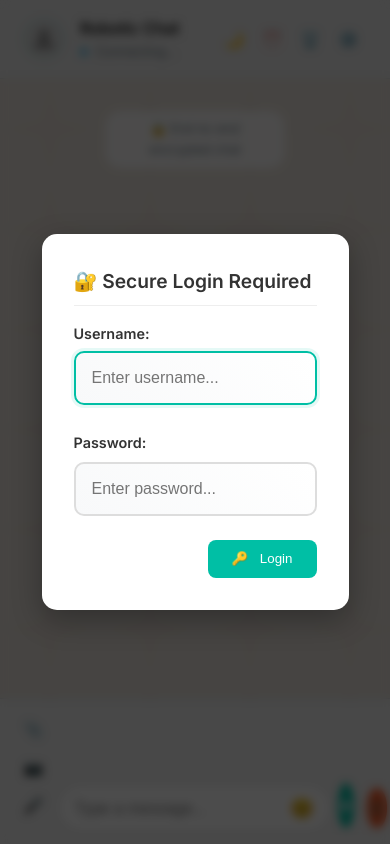
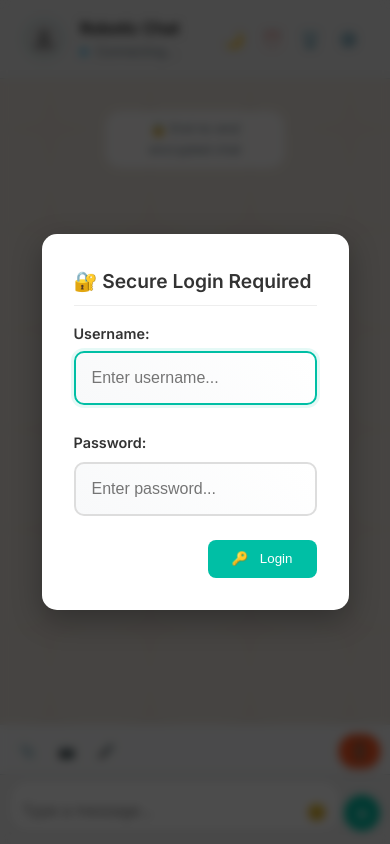
Before and after one commit to avinashrudhra/robotics, a website: page public/chat.html in a window 390 px wide. Drawn offline with nearby package versions, Linux system fonts and the light colour scheme.

Commit message:
second commit

```diff
--- a/public/chat.html
+++ b/public/chat.html
@@ -73,9 +73,9 @@
             </div>
         </div>
 
-        <!-- Message Input Area -->
-        <div class="message-input-container">
-            <div class="input-actions">
+        <!-- Input Area Header -->
+        <div class="input-area-header">
+            <div class="input-header-actions">
                 <!-- Attachment Button -->
                 <button class="input-btn" id="attachBtn" title="Attach File">
                     📎
@@ -92,12 +92,23 @@
                 </button>
             </div>
 
+            <!-- Quick Logout Button -->
+            <button class="logout-quick-btn" id="logoutQuickBtn" title="Logout">
+                <span class="logout-icon">🚪</span>
+                <span class="logout-text">Logout</span>
+            </button>
+        </div>
+
+        <!-- Message Input Area -->
+        <div class="message-input-container">
             <div class="message-input-wrapper">
-                <input type="text"
+                <textarea
                        id="messageInput"
                        class="message-input"
                        placeholder="Type a message..."
-                       autocomplete="off">
+                       autocomplete="off"
+                       rows="1"
+                       maxlength="1000"></textarea>
 
                 <button class="emoji-btn" id="emojiBtn" title="Emoji">
                     😊
@@ -106,11 +117,6 @@
 
             <button class="send-btn" id="sendBtn" title="Send Message">
                 <span class="send-icon">➤</span>
-            </button>
-
-            <!-- Quick Logout Button -->
-            <button class="input-btn logout-quick-btn" id="logoutQuickBtn" title="Logout">
-                🚪
             </button>
 
             <!-- Hidden File Input -->
--- a/public/script.js
+++ b/public/script.js
@@ -381,13 +381,19 @@ function setupEventListeners() {
     if (!elements.messageInput) return;
 
     // Message input
-    elements.messageInput.addEventListener('input', handleTyping);
+    elements.messageInput.addEventListener('input', (e) => {
+        handleTyping();
+        autoResizeTextarea(e.target);
+    });
     elements.messageInput.addEventListener('keypress', (e) => {
         if (e.key === 'Enter' && !e.shiftKey) {
             e.preventDefault();
             sendMessage();
         }
     });
+
+    // Initialize textarea height
+    autoResizeTextarea(elements.messageInput);
 
     // Send button
     elements.sendBtn?.addEventListener('click', sendMessage);
@@ -492,7 +498,33 @@ function sendMessage() {
 
     socket.emit('chat-message', messageData);
     elements.messageInput.value = '';
+    autoResizeTextarea(elements.messageInput);
     stopTyping();
+}
+
+// Auto-resize textarea to fit content (max 3 lines)
+function autoResizeTextarea(textarea) {
+    if (!textarea) return;
+
+    // Reset height to auto to get correct scrollHeight
+    textarea.style.height = 'auto';
+
+    // Calculate the height needed
+    const lineHeight = parseInt(getComputedStyle(textarea).lineHeight) || 24;
+    const minHeight = lineHeight; // 1 line
+    const maxHeight = lineHeight * 3; // 3 lines max
+
+    let newHeight = Math.min(Math.max(textarea.scrollHeight, minHeight), maxHeight);
+
+    // Set the new height
+    textarea.style.height = newHeight + 'px';
+
+    // Show scrollbar if content exceeds 3 lines
+    if (textarea.scrollHeight > maxHeight) {
+        textarea.style.overflowY = 'auto';
+    } else {
+        textarea.style.overflowY = 'hidden';
+    }
 }
 
 // Format message text
--- a/public/style.css
+++ b/public/style.css
@@ -822,20 +822,30 @@ body {
     color: #666;
 }
 
+/* Input Area Header */
+.input-area-header {
+    display: flex;
+    align-items: center;
+    justify-content: space-between;
+    padding: 0.8rem 1.5rem 0.5rem;
+    background: #f8f9fa;
+    border-top: 1px solid #e5e5e5;
+}
+
+.input-header-actions {
+    display: flex;
+    gap: 0.5rem;
+    align-items: center;
+}
+
 /* Message Input */
 .message-input-container {
     display: flex;
     align-items: flex-end;
     gap: 0.5rem;
-    padding: 1rem 1.5rem;
+    padding: 0.5rem 1.5rem 1rem;
     background: #f0f0f0;
     border-top: 1px solid #d1d7db;
-}
-
-.input-actions {
-    display: flex;
-    gap: 0.3rem;
-    margin-bottom: 0.5rem;
 }
 
 .input-btn {
@@ -873,11 +883,13 @@ body {
     flex: 1;
     position: relative;
     display: flex;
-    align-items: center;
+    align-items: flex-end;
     background: white;
-    border-radius: 25px;
-    padding: 0.7rem 1rem;
+    border-radius: 20px;
+    padding: 0.8rem 1rem;
     box-shadow: 0 1px 3px rgba(0, 0, 0, 0.1);
+    max-width: 75%;
+    min-height: 50px;
 }
 
 .message-input {
@@ -887,7 +899,12 @@ body {
     font-size: 1rem;
     background: transparent;
     resize: none;
-    max-height: 100px;
+    min-height: 24px;
+    max-height: 72px;
+    line-height: 1.4;
+    font-family: inherit;
+    overflow-y: auto;
+    word-wrap: break-word;
 }
 
 .emoji-btn {
@@ -932,25 +949,34 @@ body {
 
 /* Quick Logout Button */
 .logout-quick-btn {
-    width: 45px;
-    height: 45px;
+    display: flex;
+    align-items: center;
+    gap: 0.5rem;
+    padding: 0.6rem 1rem;
     border: none;
     background: #ff5722;
     color: white;
-    border-radius: 50%;
+    border-radius: 20px;
     cursor: pointer;
-    display: flex;
-    align-items: center;
-    justify-content: center;
-    font-size: 1.2rem;
+    font-size: 0.9rem;
+    font-weight: 500;
     transition: all 0.2s ease;
-    margin-bottom: 0.2rem;
-    margin-left: 0.5rem;
+    box-shadow: 0 2px 4px rgba(255, 87, 34, 0.3);
 }
 
 .logout-quick-btn:hover {
     background: #e64a19;
-    transform: scale(1.1);
+    transform: translateY(-1px);
+    box-shadow: 0 4px 8px rgba(255, 87, 34, 0.4);
+}
+
+.logout-icon {
+    font-size: 1rem;
+}
+
+.logout-text {
+    font-family: inherit;
+    letter-spacing: 0.02em;
 }
 
 /* Modals */
@@ -1432,6 +1458,11 @@ input[type="checkbox"] {
     color: #fff;
 }
 
+.dark .input-area-header {
+    background: #1f1f1f;
+    border-top-color: #444;
+}
+
 .dark .message-input-container {
     background: #2a2a2a;
     border-top-color: #444;
@@ -1514,25 +1545,50 @@ input[type="checkbox"] {
     }
 
     .message-input-container {
-        padding: 0.8rem 1rem;
-    }
-
-    .input-actions {
-        flex-direction: column;
-        gap: 0.2rem;
+        padding: 0.8rem 0.8rem;
+        flex-wrap: wrap;
+        gap: 0.5rem;
+    }
+
+    .input-area-header {
+        padding: 0.6rem 0.8rem 0.4rem;
+        flex-wrap: wrap;
+        gap: 0.5rem;
+    }
+
+    .input-header-actions {
+        gap: 0.3rem;
+    }
+
+    .message-input-wrapper {
+        max-width: 85%;
+        min-width: 200px;
     }
 
     .input-btn {
-        width: 35px;
-        height: 35px;
-        font-size: 1rem;
+        width: 38px;
+        height: 38px;
+        font-size: 0.9rem;
+    }
+
+    .send-btn {
+        width: 38px;
+        height: 38px;
+        margin-bottom: 0;
     }
 
     .logout-quick-btn {
-        width: 40px;
-        height: 40px;
-        font-size: 1rem;
-        margin-left: 0.3rem;
+        padding: 0.5rem 0.8rem;
+        font-size: 0.85rem;
+        border-radius: 18px;
+    }
+
+    .logout-text {
+        display: none;
+    }
+
+    .logout-icon {
+        font-size: 1.1rem;
     }
 }
 
@@ -1584,6 +1640,89 @@ input[type="checkbox"] {
         flex-direction: column;
         align-items: flex-start;
         gap: 0.8rem;
+    }
+
+    /* Enhanced Mobile Chat Input */
+    .input-area-header {
+        padding: 0.5rem 0.6rem 0.3rem;
+    }
+
+    .input-header-actions {
+        gap: 0.2rem;
+    }
+
+    .message-input-container {
+        padding: 0.4rem 0.6rem 0.8rem;
+        gap: 0.3rem;
+    }
+
+    .message-input-wrapper {
+        max-width: 90%;
+        min-width: 150px;
+        padding: 0.6rem 0.8rem;
+        border-radius: 18px;
+    }
+
+    .message-input {
+        font-size: 0.95rem;
+        min-height: 22px;
+        max-height: 66px;
+    }
+
+    .input-btn {
+        width: 36px;
+        height: 36px;
+        font-size: 0.85rem;
+    }
+
+    .send-btn {
+        width: 36px;
+        height: 36px;
+        font-size: 1rem;
+    }
+
+    .logout-quick-btn {
+        padding: 0.4rem 0.6rem;
+        font-size: 0.8rem;
+        border-radius: 16px;
+    }
+
+    .emoji-btn {
+        font-size: 1rem;
+        margin-left: 0.3rem;
+    }
+}
+
+/* Extra small devices (under 360px) */
+@media (max-width: 360px) {
+    .input-area-header {
+        padding: 0.4rem 0.5rem 0.2rem;
+    }
+
+    .input-header-actions {
+        gap: 0.1rem;
+    }
+
+    .message-input-wrapper {
+        max-width: 95%;
+        min-width: 120px;
+        padding: 0.5rem 0.7rem;
+    }
+
+    .message-input {
+        font-size: 0.9rem;
+    }
+
+    .input-btn, .send-btn {
+        width: 34px;
+        height: 34px;
+        font-size: 0.8rem;
+    }
+
+    .logout-quick-btn {
+        padding: 0.3rem 0.5rem;
+        font-size: 0.75rem;
+        border-radius: 14px;
     }
 }
 
```
Also changed, not shown: public/index.html (+1 -1 lines).
